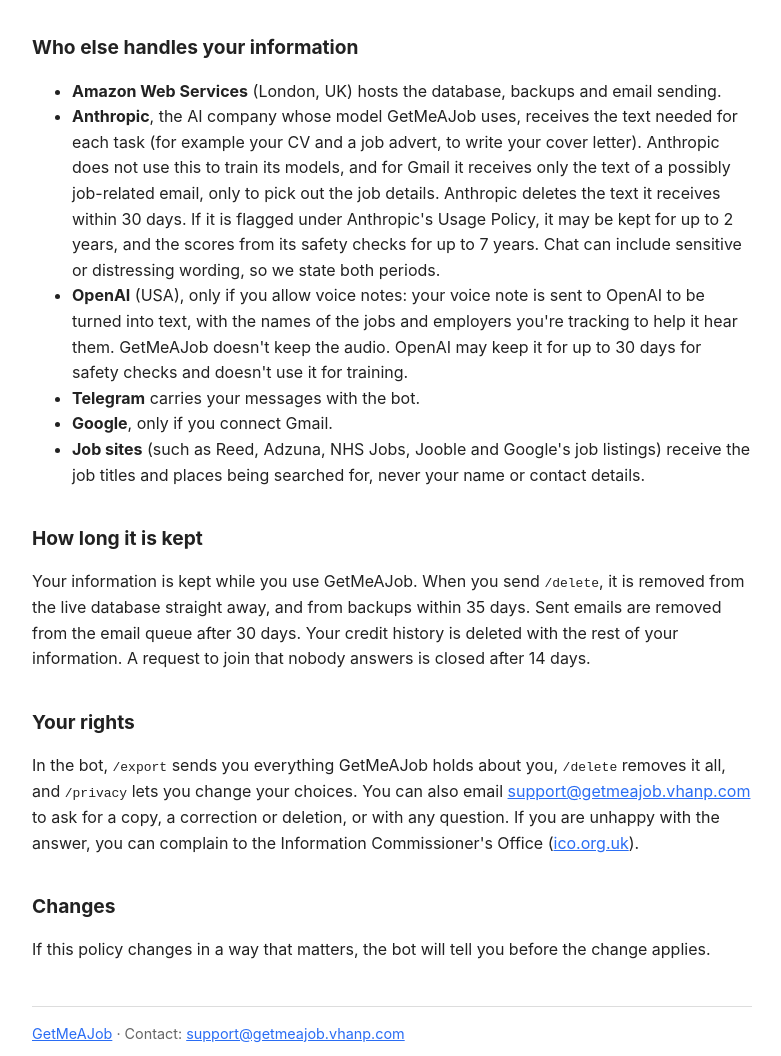
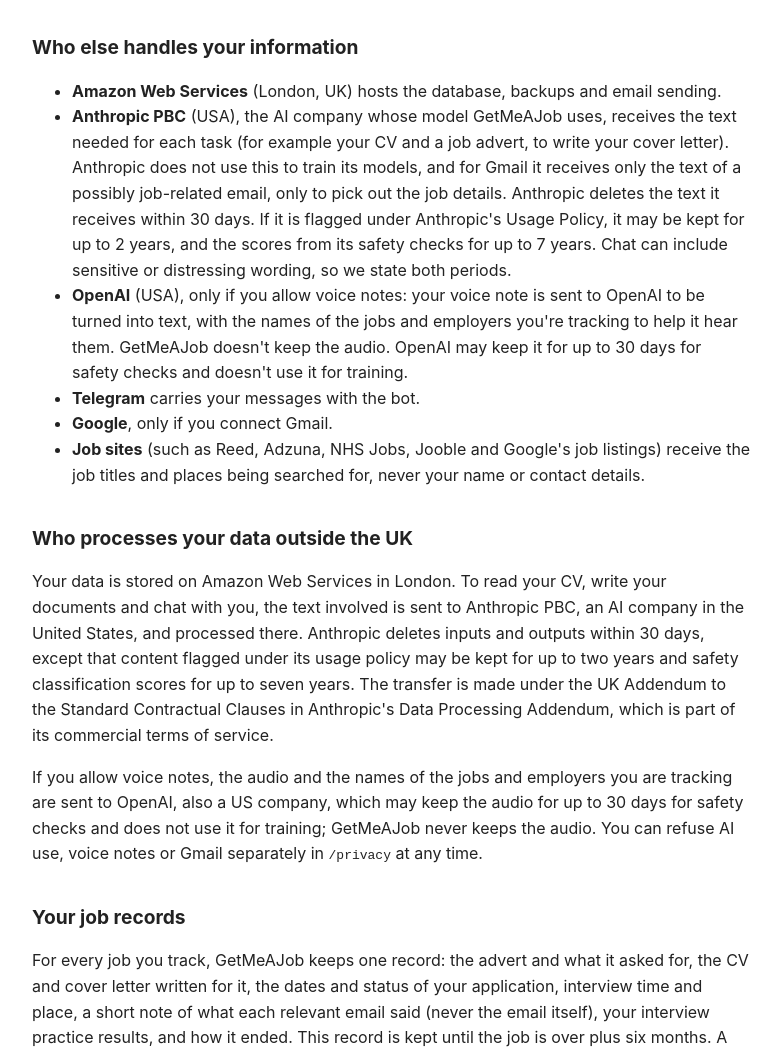
Before and after one commit to alvinotutu/getmeajob-site, a plain HTML site: page privacy.html in a window 1280 px wide. Shown: the part 1744-2800 px from the top of the page, without its empty margins (248-1029 px from the left). Drawn offline with Linux system fonts and the light colour scheme.

Commit message:
Privacy page: job records and data processed outside the UK (#7)
* docs(privacy): job records and data processed outside the UK

The wording approved with GetMeAJob PR #364 (card #330): one record per job,
kept until the job is over plus six months, with Full record, Send me a copy
and Forget this job; Anthropic PBC named as a US processor under the UK
Addendum to the SCCs. The data-bridge sentence stays out until it is checked.

Co-Authored-By: Claude Opus 5.5 <noreply@anthropic.com>
Claude-Session: https://claude.ai/code/session_01NMoRMzvkXQQZceHs9ssZf8

* docs(privacy): backups are kept up to 42 days, as the bot and the DPIA say

Review: the dump is kept 35 days and replaced versions 7 more
(terraform live/storage.tf), so a deleted record can stay up to 42 days.

Co-Authored-By: Claude Opus 5.5 <noreply@anthropic.com>
Claude-Session: https://claude.ai/code/session_01NMoRMzvkXQQZceHs9ssZf8

---------

Co-authored-by: alvinotutu-agent <alvinotutu-agent@users.noreply.github.com>
Co-authored-by: Claude Opus 5.5 <noreply@anthropic.com>

```diff
--- a/privacy.html
+++ b/privacy.html
@@ -8,7 +8,7 @@
 </head>
 <body>
 <h1>Privacy policy</h1>
-<p>Last updated: 25 October 2026</p>
+<p>Last updated: 18 November 2026</p>
 <p>GetMeAJob is a job-search assistant used through Telegram, run as a small private pilot by one person in the UK. That person decides how your information is used (the "controller" under UK data protection law). You can reach them at <a href="mailto:support@getmeajob.vhanp.com">support@getmeajob.vhanp.com</a>.</p>
 
 <h2>What GetMeAJob stores</h2>
@@ -16,7 +16,7 @@
 <li><strong>Your Telegram ID</strong>, so the bot can recognise you.</li>
 <li><strong>Your profile</strong>: the work history, education, skills and other facts you give it, your CV if you send one, and, if you want them on your CV, your name, email, phone number and town.</li>
 <li><strong>Your job preferences</strong>: roles, places, how far you would travel, pay, and employers you have asked it to skip.</li>
-<li><strong>Jobs and applications</strong>: jobs it has suggested, the ones you picked or turned down, the CVs and letters it wrote for you, and the applications you are tracking with their dates and notes.</li>
+<li><strong>Jobs and applications</strong>: jobs it has suggested, the ones you picked or turned down, the CVs and letters it wrote for you, and the applications you are tracking with their dates and notes. Each job you track has one record (see <a href="#job-records">Your job records</a>).</li>
 <li><strong>Email settings</strong>: if you turn on email, your address and which messages you want by email.</li>
 <li><strong>If you connect Gmail</strong>: short notes about messages that concern your job applications (see below). Never your emails themselves.</li>
 <li><strong>Chat with the assistant</strong>: we keep your last day of chat messages so the assistant can follow the conversation, then delete them. Notes you ask it to remember stay until you remove them in <code>/memory</code>. We never save notes about health, immigration, money worries or other sensitive topics. If you practise an interview, a short record of how it went is kept.</li>
@@ -43,15 +43,23 @@
 <h2>Who else handles your information</h2>
 <ul>
 <li><strong>Amazon Web Services</strong> (London, UK) hosts the database, backups and email sending.</li>
-<li><strong>Anthropic</strong>, the AI company whose model GetMeAJob uses, receives the text needed for each task (for example your CV and a job advert, to write your cover letter). Anthropic does not use this to train its models, and for Gmail it receives only the text of a possibly job-related email, only to pick out the job details. Anthropic deletes the text it receives within 30 days. If it is flagged under Anthropic's Usage Policy, it may be kept for up to 2 years, and the scores from its safety checks for up to 7 years. Chat can include sensitive or distressing wording, so we state both periods.</li>
+<li><strong>Anthropic PBC</strong> (USA), the AI company whose model GetMeAJob uses, receives the text needed for each task (for example your CV and a job advert, to write your cover letter). Anthropic does not use this to train its models, and for Gmail it receives only the text of a possibly job-related email, only to pick out the job details. Anthropic deletes the text it receives within 30 days. If it is flagged under Anthropic's Usage Policy, it may be kept for up to 2 years, and the scores from its safety checks for up to 7 years. Chat can include sensitive or distressing wording, so we state both periods.</li>
 <li><strong>OpenAI</strong> (USA), only if you allow voice notes: your voice note is sent to OpenAI to be turned into text, with the names of the jobs and employers you're tracking to help it hear them. GetMeAJob doesn't keep the audio. OpenAI may keep it for up to 30 days for safety checks and doesn't use it for training.</li>
 <li><strong>Telegram</strong> carries your messages with the bot.</li>
 <li><strong>Google</strong>, only if you connect Gmail.</li>
 <li><strong>Job sites</strong> (such as Reed, Adzuna, NHS Jobs, Jooble and Google's job listings) receive the job titles and places being searched for, never your name or contact details.</li>
 </ul>
 
+<h2>Who processes your data outside the UK</h2>
+<p>Your data is stored on Amazon Web Services in London. To read your CV, write your documents and chat with you, the text involved is sent to Anthropic PBC, an AI company in the United States, and processed there. Anthropic deletes inputs and outputs within 30 days, except that content flagged under its usage policy may be kept for up to two years and safety classification scores for up to seven years. The transfer is made under the UK Addendum to the Standard Contractual Clauses in Anthropic's Data Processing Addendum, which is part of its commercial terms of service.</p>
+<p>If you allow voice notes, the audio and the names of the jobs and employers you are tracking are sent to OpenAI, also a US company, which may keep the audio for up to 30 days for safety checks and does not use it for training; GetMeAJob never keeps the audio. You can refuse AI use, voice notes or Gmail separately in <code>/privacy</code> at any time.</p>
+
+<h2 id="job-records">Your job records</h2>
+<p>For every job you track, GetMeAJob keeps one record: the advert and what it asked for, the CV and cover letter written for it, the dates and status of your application, interview time and place, a short note of what each relevant email said (never the email itself), your interview practice results, and how it ended. This record is kept until the job is over plus six months. A job that has not changed for six months is treated as over, so an open job's record is deleted twelve months after its last change. Each job shows the date it will be forgotten, and a nightly process deletes records when that date comes.</p>
+<p>In <code>/applications</code> you can tap Full record to see everything held about a job, Send me a copy to receive it as files, or Forget this job to delete that one job now; <code>/export</code> and <code>/delete</code> still cover everything at once. Your chat messages are separate and are deleted after one day. Backups are kept for 35 days and older copies for 7 more, so a deleted record can remain in a backup for up to 42 days before it is gone everywhere. The legal basis is your agreement when you start, which you can withdraw at any time in <code>/privacy</code>.</p>
+
 <h2>How long it is kept</h2>
-<p>Your information is kept while you use GetMeAJob. When you send <code>/delete</code>, it is removed from the live database straight away, and from backups within 35 days. Sent emails are removed from the email queue after 30 days. Your credit history is deleted with the rest of your information. A request to join that nobody answers is closed after 14 days.</p>
+<p>Your information is kept while you use GetMeAJob, and each job's record only as long as <a href="#job-records">Your job records</a> says. When you send <code>/delete</code>, it is removed from the live database straight away, and from backups within 42 days. Sent emails are removed from the email queue after 30 days. Your credit history is deleted with the rest of your information. A request to join that nobody answers is closed after 14 days.</p>
 
 <h2>Your rights</h2>
 <p>In the bot, <code>/export</code> sends you everything GetMeAJob holds about you, <code>/delete</code> removes it all, and <code>/privacy</code> lets you change your choices. You can also email <a href="mailto:support@getmeajob.vhanp.com">support@getmeajob.vhanp.com</a> to ask for a copy, a correction or deletion, or with any question. If you are unhappy with the answer, you can complain to the Information Commissioner's Office (<a href="https://ico.org.uk">ico.org.uk</a>).</p>
```
